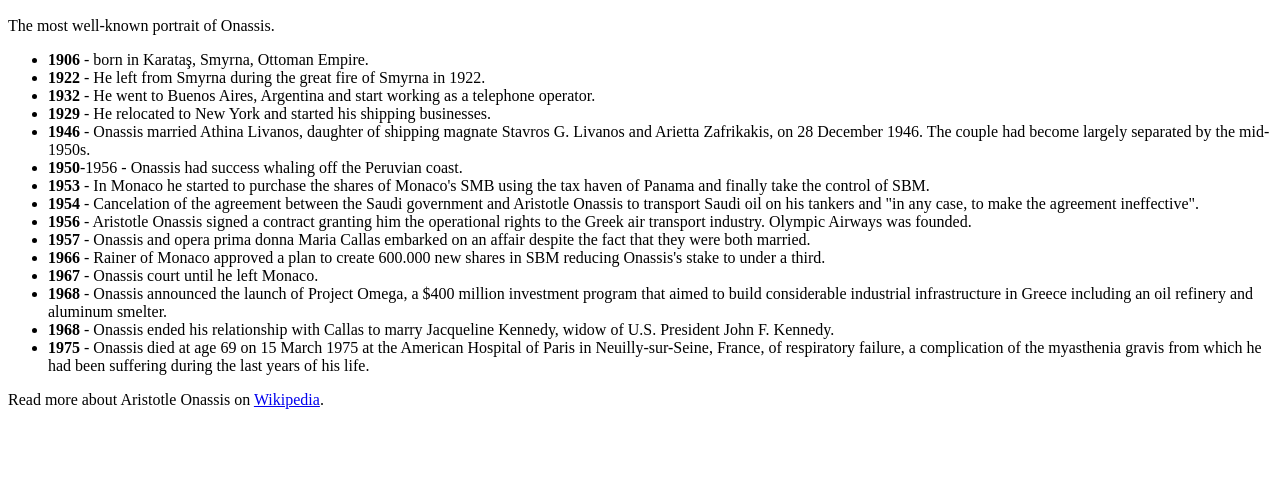
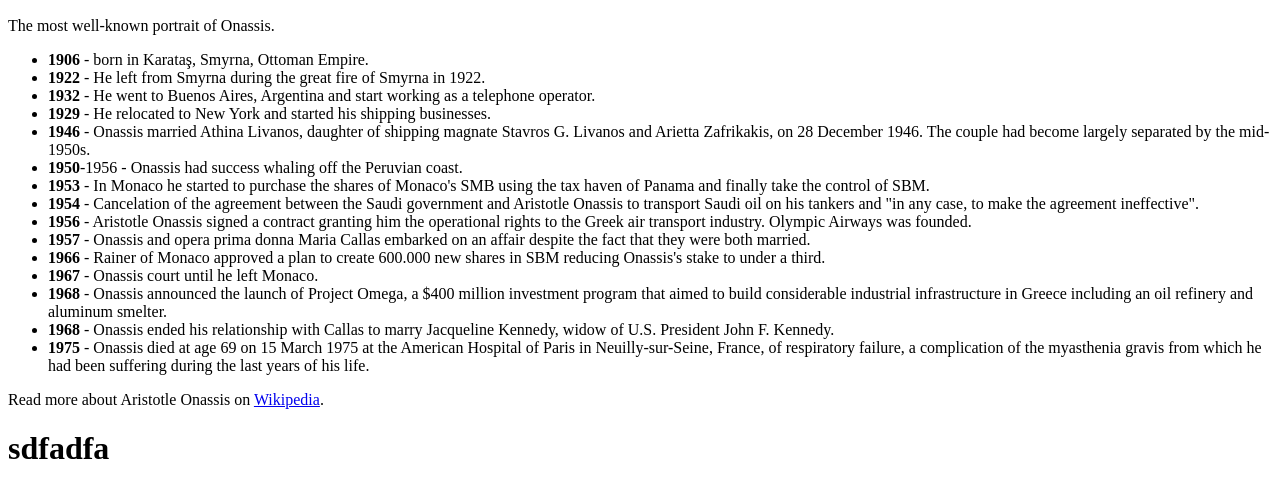
Before and after one commit to ManojBarange/-Aristotle-Onassis-HTML, a plain HTML site: page index.html in a window 1280 px wide. Shown: the part 523-1011 px from the top of the page. Before the commit the page ends 948 px from the top, so only its background shows below. Drawn offline with Linux system fonts and the light colour scheme.

Commit message:
html header in footer

```diff
--- a/index.html
+++ b/index.html
@@ -50,7 +50,7 @@
     Read more about Aristotle Onassis on <a href="https://en.wikipedia.org/wiki/Aristotle_Onassis" target="_blank">Wikipedia</a>.
 </p>
 </div>
-
+<h1>sdfadfa</h1>
     </div>
 </body>
 </html>
```
